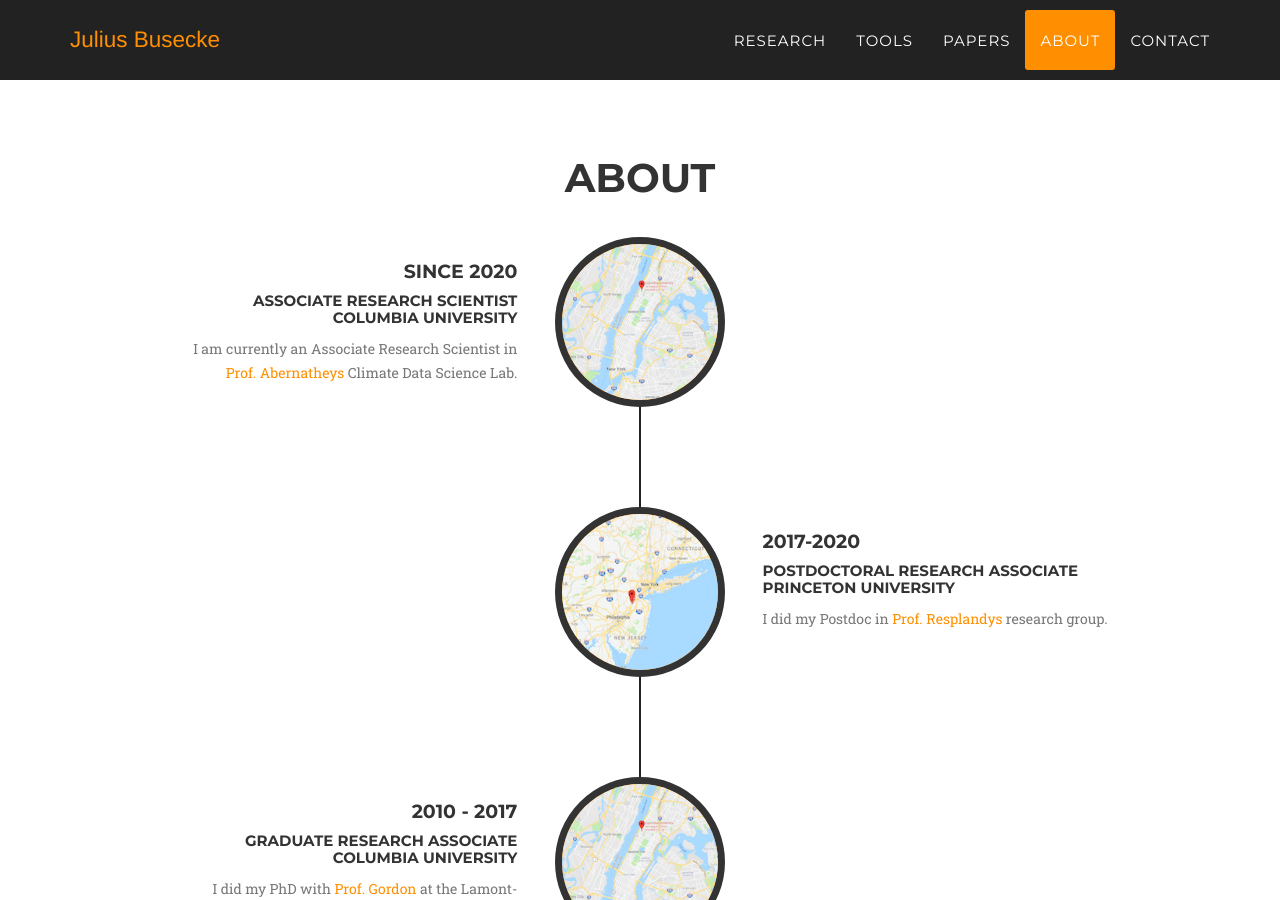
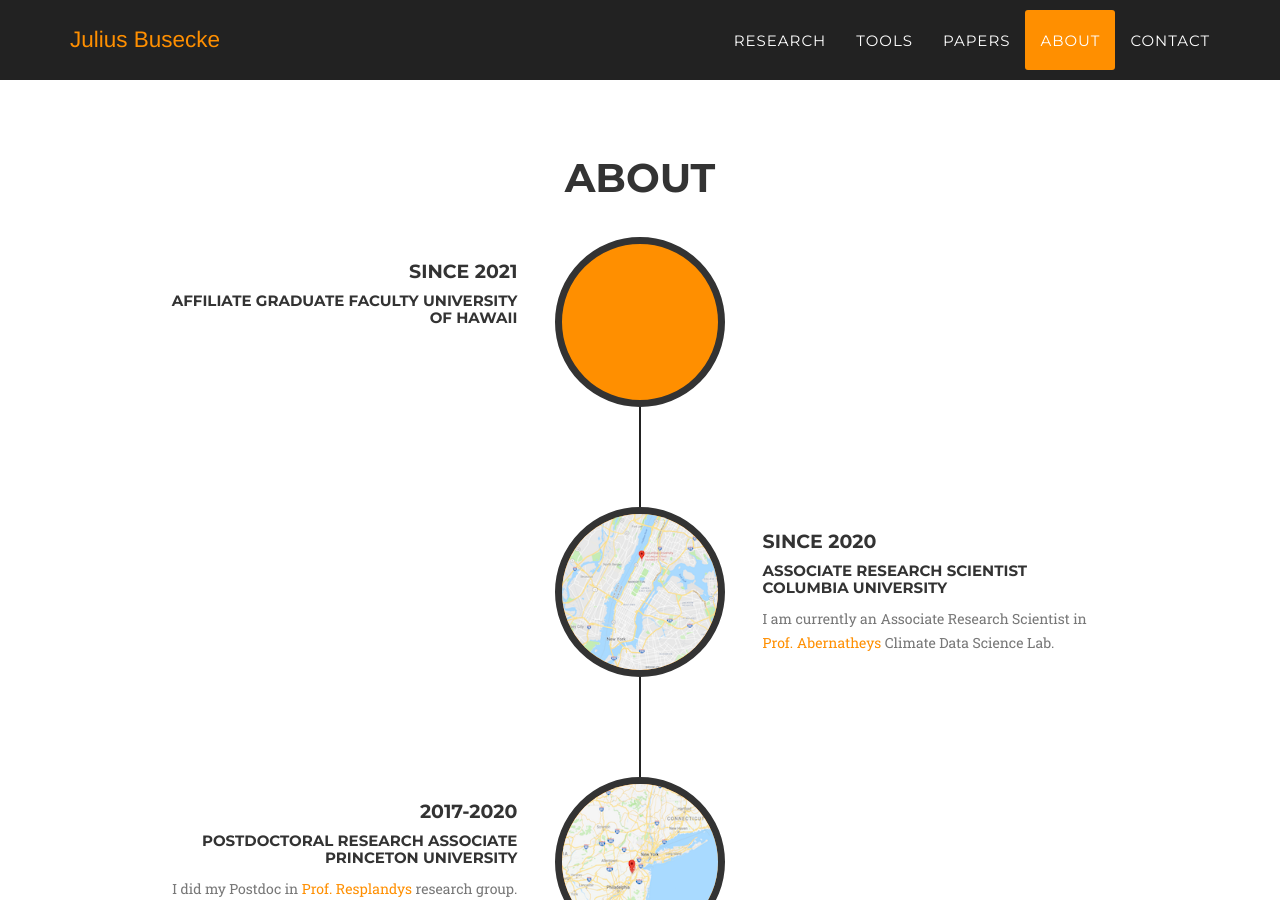
Before and after one commit to jbusecke/jbusecke.github.io, a Jekyll site: the page built from index.html, in a window 1280 px wide and 900 px high, scrolled down 3712 px. Built offline with Jekyll 4.4.1, drawn with Linux system fonts in a browser that asks for light colours; some web fonts are replaced; comment, search, counter and statistics services are not loaded.

Commit message:
Add hawaii affiliation

```diff
--- a/_data/career.yml
+++ b/_data/career.yml
@@ -1,5 +1,8 @@
 # Career stages
 appointments:
+  - title: Affiliate Graduate Faculty
+    location: University of Hawaii
+    dates: since 2021
   - title: Associate Research Scientist
     location: Columbia University
     dates: since 2020
```
